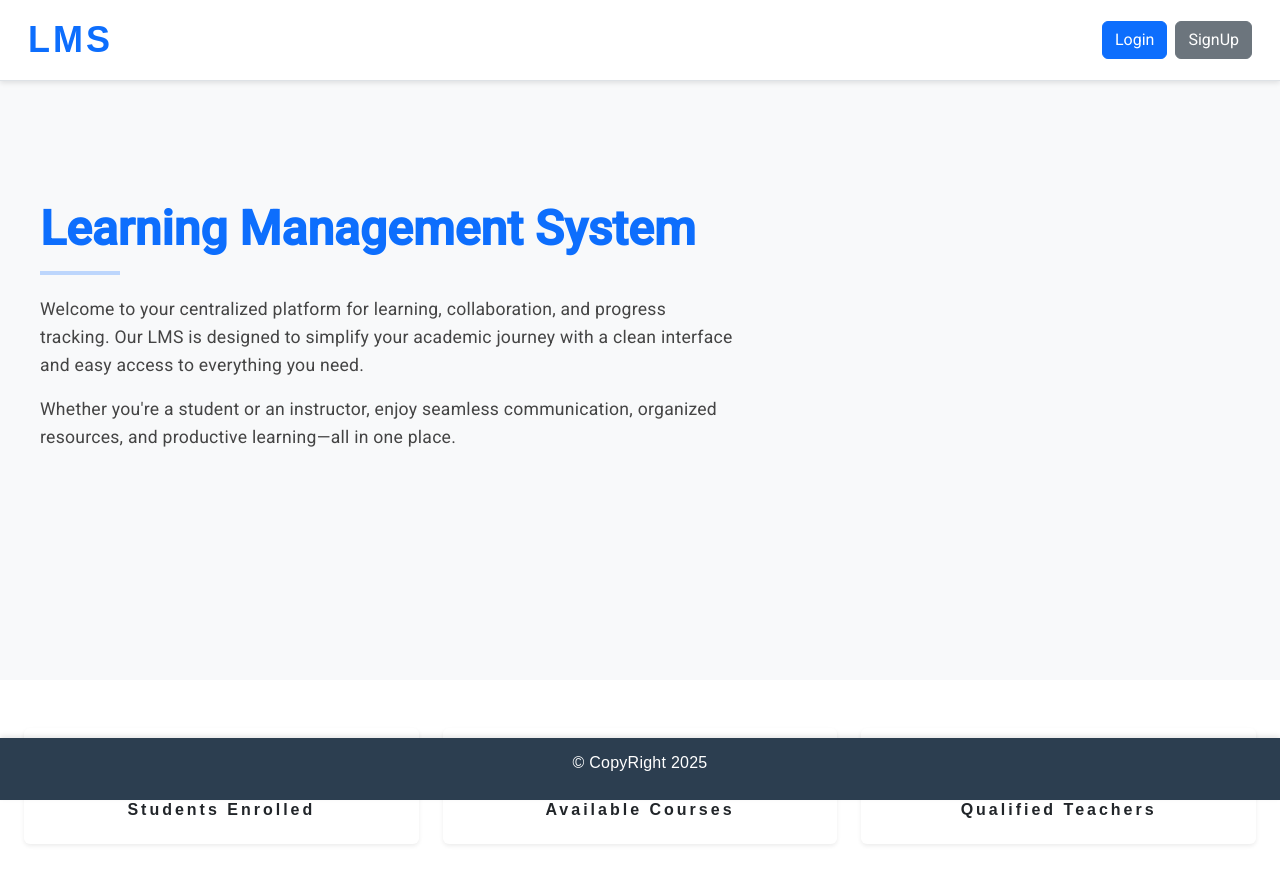
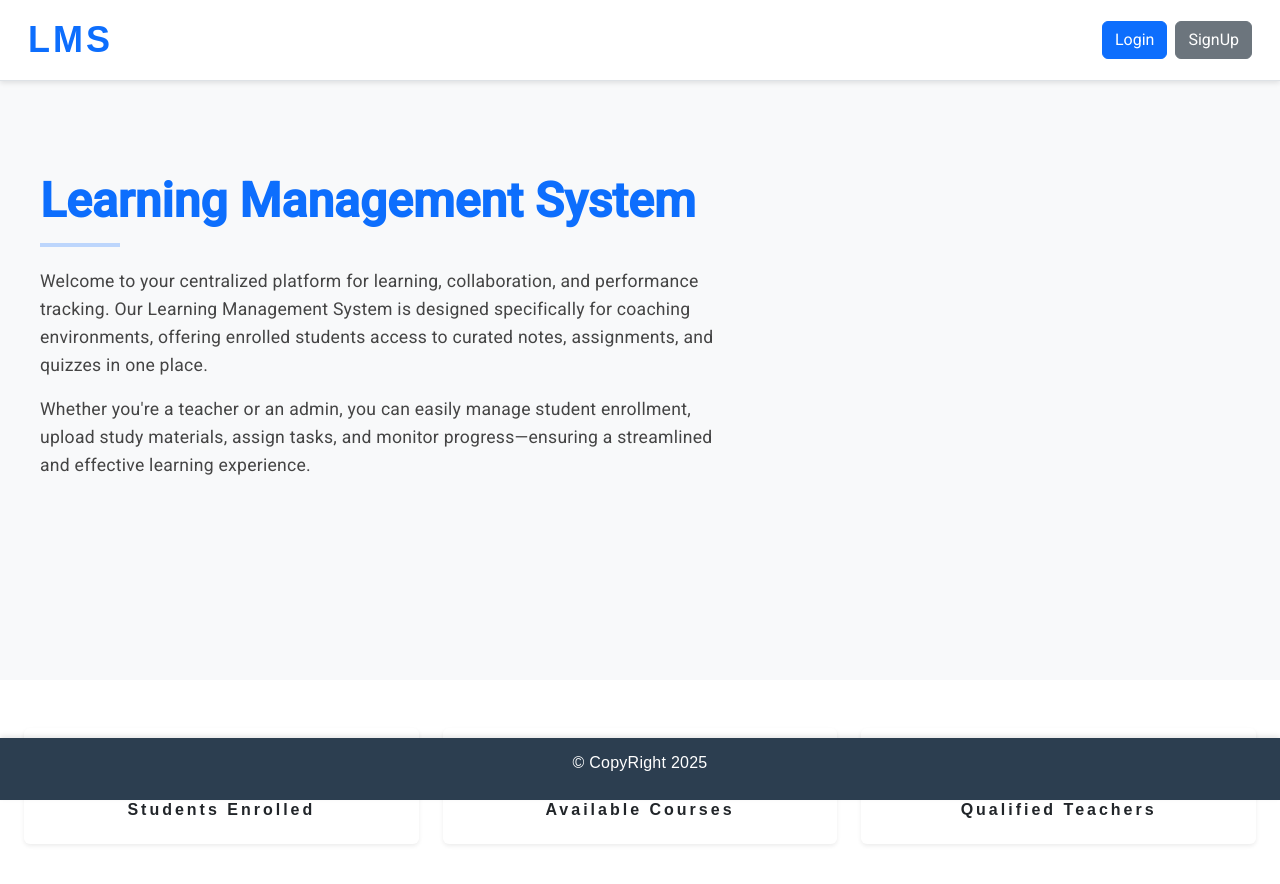
Before and after one commit to vivekcse123/LMS, an Angular app: page /auth/common-dashboard in a window 1280 px wide. Shown: the top 884 px of the page. Built offline with nearby package versions, Linux system fonts and the light colour scheme.

Commit message:
Second Changes in Common Dashboard

```diff
--- a/src/app/auth/common/common.component.css
+++ b/src/app/auth/common/common.component.css
@@ -76,6 +76,7 @@
     animation: fadeInUp 0.8s ease-out forwards;
     opacity: 0;
     transform: translateY(20px);
+
   }
 
   .content-section h1 {
--- a/src/app/auth/common/common.component.html
+++ b/src/app/auth/common/common.component.html
@@ -14,12 +14,18 @@
     <h1>Learning Management System</h1>
     <hr>
     <p>
-      Welcome to your centralized platform for learning, collaboration, and progress tracking.
-      Our LMS is designed to simplify your academic journey with a clean interface and easy access to everything you need.
+      Welcome to your centralized platform for learning, collaboration, and performance tracking.
+      Our Learning Management System is designed specifically for coaching environments,
+      offering enrolled students access to curated notes, assignments, and quizzes in one place.
     </p>
     <p>
-      Whether you're a student or an instructor, enjoy seamless communication, organized resources, and productive learning—all in one place.
+      Whether you're a teacher or an admin, you can easily manage student enrollment,
+      upload study materials, assign tasks, and monitor progress—ensuring a streamlined and
+      effective learning experience.
     </p>
+    <div class="image">
+
+    </div>
   </div>
 
   <div class="row text-center px-4 py-5 bg-white">
```
